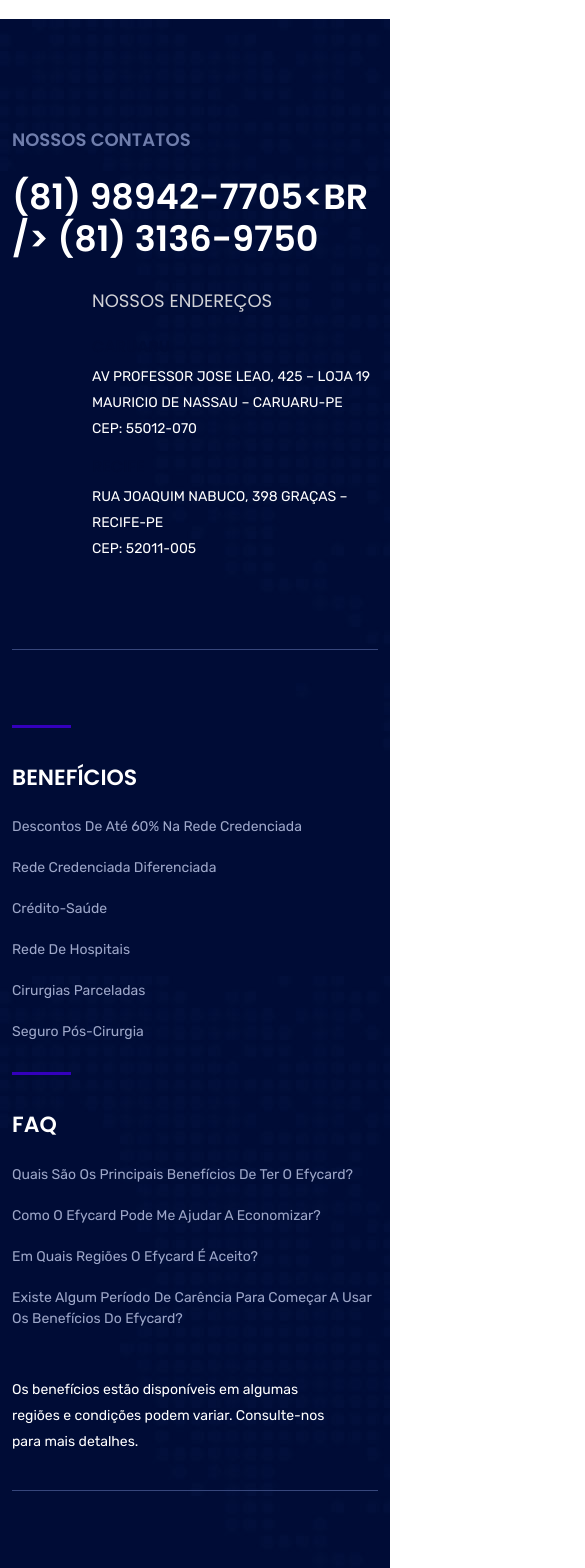
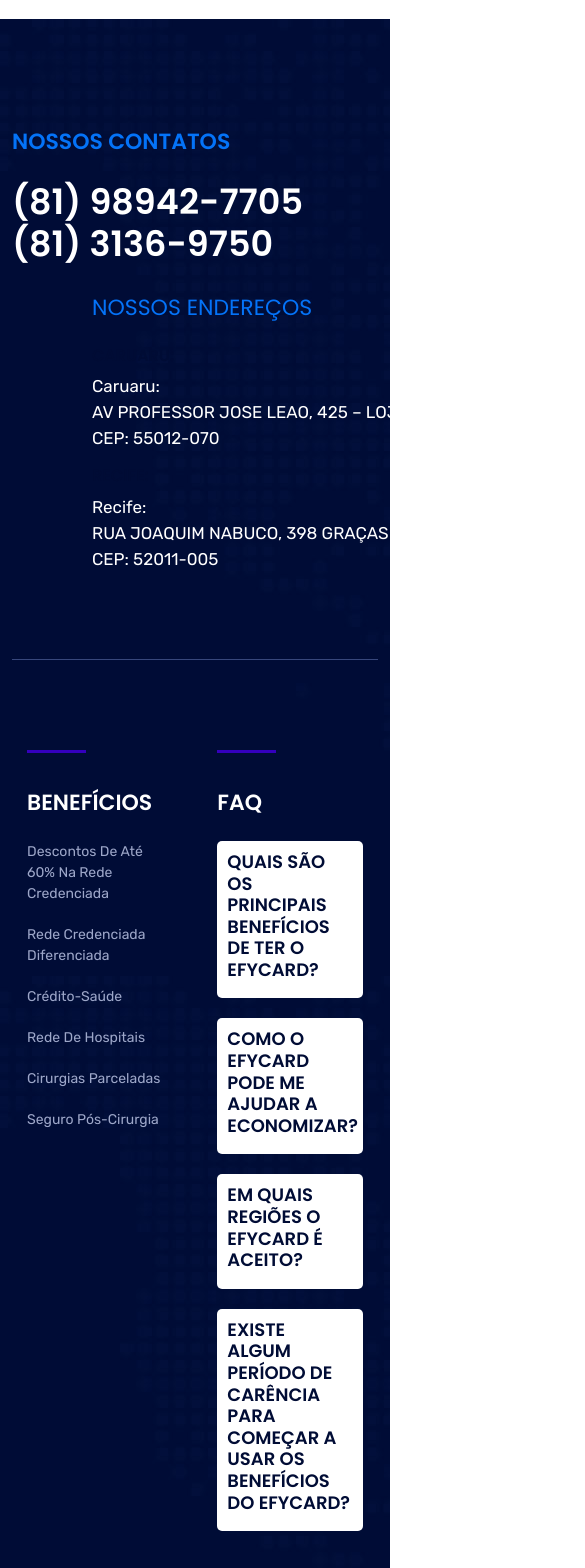
Before and after one commit to Eveneto/efycard, a Next.js app: page /faq in a window 390 px wide. Shown: the part 3560-5128 px from the top of the page, 585 px wide, since content can reach past the window. Built offline with nearby package versions, Linux system fonts and the light colour scheme.

Commit message:
Nova versão - 12/12/2024

```diff
--- a/components/homes/home/Exames.tsx
+++ b/components/homes/home/Exames.tsx
@@ -47,7 +47,7 @@
     const complementaryMedicine = coreFeatures.filter((item) => item.id >= 65);
 
     return (
-        <section className="core-features-area pt-115 pb-50">
+        <section className="core-features-area pt-115 pb-50" id="servicos">
             <div className="container">
                 {/* Título e descrição principal */}
                 <div className="row align-items-center mb-40">
--- a/components/homes/home/QuemSomos.tsx
+++ b/components/homes/home/QuemSomos.tsx
@@ -44,7 +44,7 @@
  const ServicesHomeOne = () => {
     return (
         <>
-            <section className="services-area pt-115 pb-95">
+            <section className="services-area pt-115 pb-95" id="quem-somos">
                 <div className="container">
                     <div className="row align-items-center mb-40">
                         <div className="col-xl-6 col-lg-8">
--- a/components/homes/home/index.tsx
+++ b/components/homes/home/index.tsx
@@ -35,7 +35,7 @@
         <NewsFeedHomeOne />
         <BrandHomeOne />
       </main>
-      {/* <FooterOne /> */}
+      <FooterOne />
     </>
   );
 };
--- a/components/layout/footers/FooterOne.tsx
+++ b/components/layout/footers/FooterOne.tsx
@@ -1,4 +1,6 @@
+"use client"
 import Link from 'next/link';
+import { useState } from 'react';
 import SocialLinks from '../../common/social-links';
 import Image from 'next/image';
 import footer_logo from "../../../public/assets/img/logo/logo.png";
@@ -9,31 +11,31 @@
     links: {
         title: string;
         link: string;
+        answer: string; // Tipando a resposta como string
     }[];
 }
 
-// footer links data
 const footer_links: footer_links_type[] = [
     {
         id: 1,
         title: "Benefícios",
         links: [
-           { title: "Descontos De Até 60% Na Rede Credenciada", link: "#"},
-           { title: "Rede Credenciada Diferenciada", link: "#"},
-           { title: "Crédito-Saúde", link: "#"},
-           { title: "Rede De Hospitais", link: "#"},
-           { title: "Cirurgias Parceladas", link: "#"},
-           { title: "Seguro Pós-Cirurgia", link: "#"},
+           { title: "Descontos De Até 60% Na Rede Credenciada", link: "#", answer: "Descrição dos descontos..." },
+           { title: "Rede Credenciada Diferenciada", link: "#", answer: "Descrição da rede diferenciada..." },
+           { title: "Crédito-Saúde", link: "#", answer: "Descrição do crédito-saúde..." },
+           { title: "Rede De Hospitais", link: "#", answer: "Descrição da rede de hospitais..." },
+           { title: "Cirurgias Parceladas", link: "#", answer: "Descrição sobre cirurgias parceladas..." },
+           { title: "Seguro Pós-Cirurgia", link: "#", answer: "Descrição do seguro pós-cirurgia..." },
         ]
     },
     {
         id: 2,
         title: "FAQ",
         links: [
-           { title: "Quais São Os Principais Benefícios De Ter O Efycard?", link: "/faq"},
-           { title: "Como O Efycard Pode Me Ajudar A Economizar?", link: "/faq"},
-           { title: "Em Quais Regiões O Efycard É Aceito?", link: "/faq"},
-           { title: "Existe Algum Período De Carência Para Começar A Usar Os Benefícios Do Efycard?", link: "/faq"},
+           { title: "Quais São Os Principais Benefícios De Ter O Efycard?", link: "/faq", answer: "Ao ter o Efycard, você terá acesso a uma ampla rede de médicos, descontos significativos em medicamentos e atendimento prioritário em emergências. É a segurança que você e sua família merecem com um custo que cabe no seu bolso." },
+           { title: "Como O Efycard Pode Me Ajudar A Economizar?", link: "/faq", answer: "Com o Efycard, você economiza em cada consulta, exame ou procedimento. Além disso, oferecemos planos de benefícios que incluem uma porcentagem de reembolso em despesas de saúde, o que significa que quanto mais você usa, mais você economiza." },
+           { title: "Em Quais Regiões O Efycard É Aceito?", link: "/faq", answer: "O plano de benefícios Efycard possui uma rede seletiva de parceiros, garantindo que você tenha acesso aos melhores serviços em várias regiões pernambucanas, incluindo Caruaru, Recife (matriz e filial) e muitos outros municípios. Estamos constantemente expandindo nossa cobertura para incluir mais áreas e proporcionar maior conveniência aos nossos assinantes." },
+           { title: "Existe Algum Período De Carência Para Começar A Usar Os Benefícios Do Efycard?", link: "/faq", answer: "Sim. Os benefícios do Efycard estão disponíveis para o uso da sua família após 30 dias da adesão com a assinatura do contrato. Queremos que você comece a aproveitar suas vantagens e a cuidar da sua saúde sem atrasos, sem burocracia e sem procrastinação" },
         ]
     }
 ];
@@ -47,7 +49,7 @@
     mail: string;
     phone: string;
     website: string;
-    footer_info: string;
+    // footer_info: string;
     addresses: {
         city: string;
         address: string;
@@ -64,15 +66,15 @@
     mail: "info@efycard.com.br",
     phone: "(81) 98942-7705 | (81) 3136-9750",
     website: "www.efycard.com.br",
-    footer_info: "Os benefícios estão disponíveis em algumas regiões e condições podem variar. Consulte-nos para mais detalhes.",
+    // footer_info: "Os benefícios estão disponíveis em algumas regiões e condições podem variar. Consulte-nos para mais detalhes.",
     addresses: [
         {
-            city: "Caruaru",
+            city: "Caruaru:",
             address: "AV PROFESSOR JOSE LEAO, 425 – LOJA 19 MAURICIO DE NASSAU – CARUARU-PE",
             cep: "CEP: 55012-070",
         },
         {
-            city: "Recife",
+            city: "Recife:",
             address: "RUA JOAQUIM NABUCO, 398 GRAÇAS – RECIFE-PE",
             cep: "CEP: 52011-005",
         },
@@ -81,20 +83,30 @@
 
 
 // Dados do conteúdo do rodapé
-const { sub_title, title, price_title, info_us, mail, phone, website, footer_info, addresses } = footer_content;
+const { sub_title, title, price_title, info_us, mail, phone, website, addresses } = footer_content;
 
 const FooterOne = () => {
+    const [activeQuestion, setActiveQuestion] = useState<number | null>(null);
+
+    const toggleAnswer = (index: number) => {
+        setActiveQuestion(activeQuestion === index ? null : index);
+    };
+
     return (
         <footer>
             <section className="footer-area pt-110 pb-90 bg-footer" style={{ backgroundImage: `url(/assets/img/bg/footer-bg.jpg)` }}>
                 <div className="container">
                     {/* Seção Contatos e Endereços */}
-                    <div className="row d-flex justify-content-start justify-content-md-between align-items-center">
+                    <div className="row d-flex justify-content-start align-items-center">
                         {/* Contatos */}
                         <div className="col-xl-6 col-lg-6">
                             <div className="footer-sing-up mb-30">
                                 <h5>{sub_title}</h5>
-                                <h2>{title.replace(";", "<br />")}</h2>
+                                <h2>
+                                    {title.split(';').map((part, index) => (
+                                        <span key={index}>{part}<br /></span>
+                                    ))}
+                                </h2>
                             </div>
                         </div>
 
@@ -102,11 +114,12 @@
                         <div className="col-xl-6 col-lg-6">
                             <div className="footer-left-info mb-30">
                                 <h5> {price_title}</h5>
-                                <div className="row">
+                                <div className="row" style={{width: "900px"}}>
                                     {addresses.map((item, index) => (
                                         <div key={index} className="col-md-6">
                                             <h6>{item.city}</h6>
-                                            <p>
+                                            <p className='endereco'>
+                                                {item.city}<br />
                                                 {item.address}<br />
                                                 {item.cep}
                                             </p>
@@ -117,24 +130,21 @@
                         </div>
                     </div>
 
+
                     <div className="footer-border"></div>
 
                     {/* Informações adicionais */}
                     <div className="row d-flex justify-content-between">
-
-                        <div className="col-xl-8 col-lg-8">
-                            <div className="footer-right-box pl-70">
-                                {/* Outros links */}
-                                <div className="row">
-                                    {footer_links.map((item, i) => (
-                                        <div key={i} className="col-xl-4 col-lg-4 col-md-4">
-                                            <div className="wigets mb-30">
+                        <div className="col-xl-11 col-lg-8">
+                            <div className="footer-right-box d-flex justify-content-between">
+                                {/* Seção de Benefícios */}
+                                <div className="benefits-section mb-30">
                                     <div className="widgets-titles">
-                                                    <h4>{item.title}</h4>
+                                        <h4>{footer_links[0].title}</h4>
                                     </div>
                                     <div className="wegets-body">
                                         <ul>
-                                                        {item.links.map((link, index) => (
+                                            {footer_links[0].links.map((link, index) => (
                                                 <li key={index}>
                                                     <Link href={link.link}>{link.title}</Link>
                                                 </li>
@@ -142,11 +152,30 @@
                                         </ul>
                                     </div>
                                 </div>
+
+                                {/* Seção FAQ */}
+                                <div className="faq-section mb-30">
+                                    <div className="widgets-titles">
+                                        <h4>{footer_links[1].title}</h4>
                                     </div>
+                                    <div className="wegets-body">
+                                        <ul>
+                                            {footer_links[1].links.map((link, index) => (
+                                                <li key={index}>
+                                                    <div
+                                                        className="faq-item"
+                                                        style={{ backgroundColor: '#fff', padding: '10px', marginBottom: '10px', cursor: 'pointer' }}
+                                                        onClick={() => toggleAnswer(index)}
+                                                    >
+                                                        <h5>{link.title}</h5>
+                                                        {activeQuestion === index && (
+                                                            <p style={{color: "#000c35"}}>{link.answer}</p>
+                                                        )}
+                                                    </div>
+                                                </li>
                                             ))}
+                                        </ul>
                                     </div>
-                                <div className="footer-text">
-                                    <p>{footer_info}</p>
                                 </div>
                             </div>
                         </div>
@@ -157,4 +186,7 @@
     );
 };
 
+
+
+
 export default FooterOne;
--- a/components/layout/headers/menu-data.tsx
+++ b/components/layout/headers/menu-data.tsx
@@ -19,13 +19,13 @@
   {
     id: 2,
     title: "Efycard",
-    link: "#",
+    link: "#quem-somos",
     has_dropdown: false,
   },
   {
     id: 3,
     title: "Serviços",
-    link: "#",
+    link: "#servicos",
     has_dropdown: false,
   },
   {
@@ -37,7 +37,7 @@
   {
     id: 5,
     title: "Contato",
-    link: "#",
+    link: "#contato",
     has_dropdown: false,
   },
   {
--- a/public/assets/css/main.css
+++ b/public/assets/css/main.css
@@ -2190,13 +2190,14 @@
 }
 /* footer area */
 .footer-sing-up h5{
-	color:#707eac
+	color:#0473F8
 }
 .footer-left-info h5{
-	color: #d1d2d6;
+	color: #0473F8 ;
 }
 .footer-sing-up h5, .footer-left-info h5{
 	margin-bottom: 25px;
+	font-size: 22px;
 }
 .footer-sing-up h2, .footer-left-info h2{
 	color: #fff;
@@ -3781,3 +3782,42 @@
 			flex: 1 1 100%;
 		}
 	}
+
+	.endereco{
+		font-size: 17px;
+	}
+
+	.footer-right-box {
+		display: flex;
+		justify-content: space-between;
+	}
+
+	.benefits-section {
+		 /* Cor de fundo específica para Benefícios */
+		padding: 15px;
+		width: 48%;
+	}
+
+	.faq-section {
+		 /* Cor de fundo específica para FAQ */
+		padding: 15px;
+		width: 48%;
+	}
+
+	.faq-item {
+		background-color: #fff;
+		padding: 10px;
+		margin-bottom: 10px;
+		cursor: pointer;
+		border-radius: 5px;
+		transition: background-color 0.3s ease;
+	}
+
+	.faq-item:hover {
+		background-color: #f1f1f1;
+	}
+
+	.faq-item p {
+		padding-top: 10px;
+		margin: 0;
+	}
```
Lines whose indentation alone changed are shown as unchanged.
